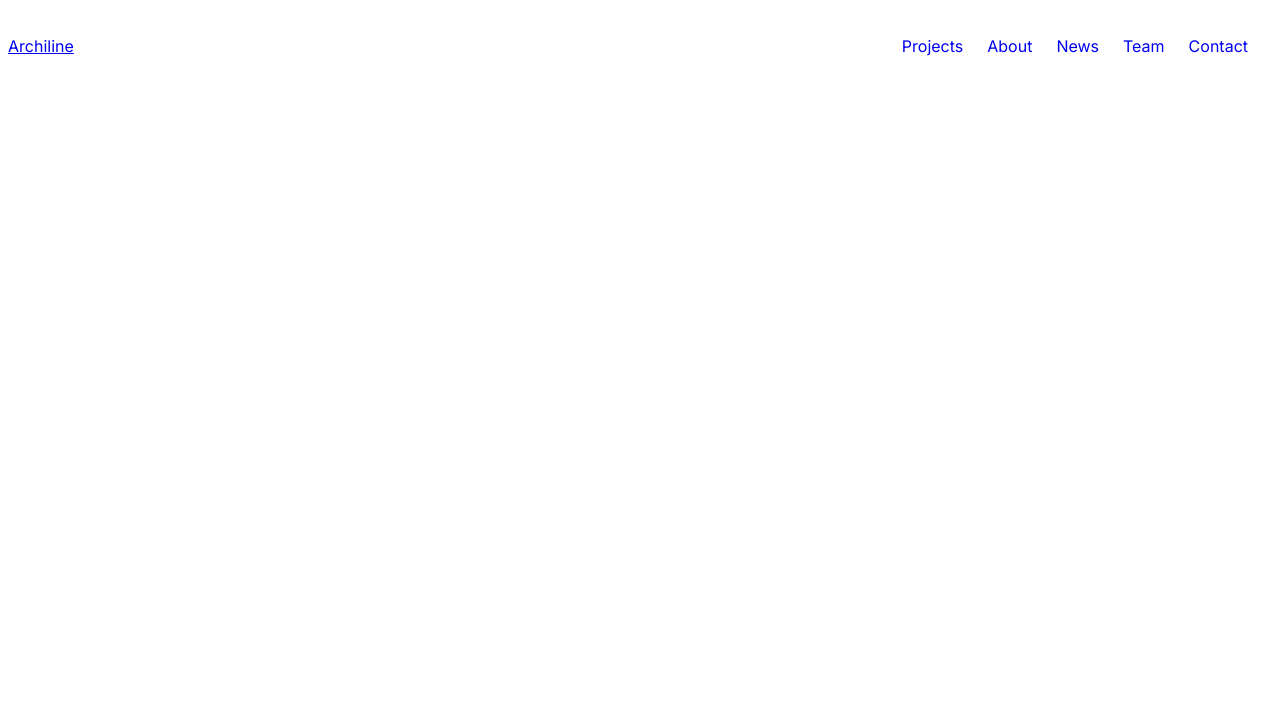
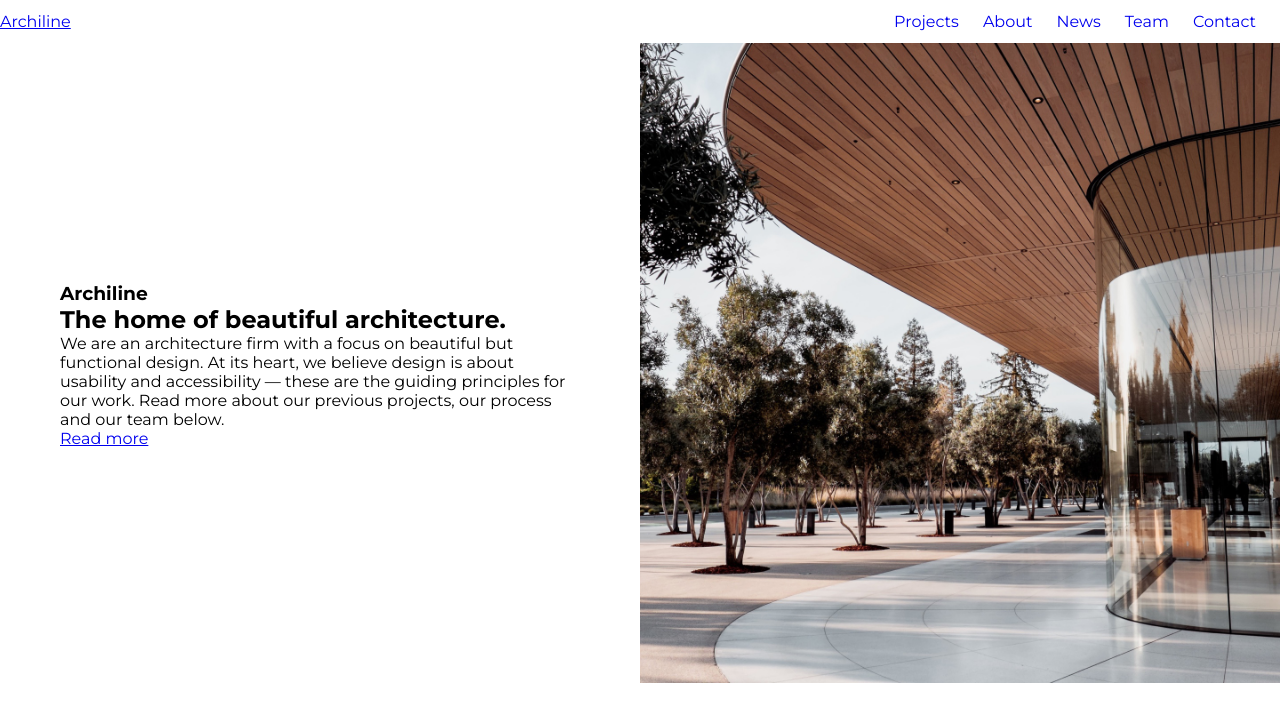
Before and after one commit to vladyslavZinchenko77/archiline, a Next.js app: page / in a window 1280 px wide. Shown: the top 722 px of the page. Built offline with nearby package versions, Linux system fonts and the light colour scheme.

Commit message:
added hero section

```diff
--- a/src/app/page.tsx
+++ b/src/app/page.tsx
@@ -1,12 +1,16 @@
 import Image from 'next/image';
 
 import Header from '@/components/ui/Header';
+import Hero from '@/components/ui/Hero';
+
+import './globals.scss';
 
 export default function Home() {
   return (
     <>
       <Header />
       <main>
+        <Hero />
         {/* <div className={styles.description}>
         <p>
           Get started by editing&nbsp;
--- /dev/null
+++ b/src/components/ui/Hero/Hero.scss
@@ -0,0 +1,26 @@
+
+.hero{
+    display: flex;
+    justify-content: center;
+    align-items: center;
+}
+
+.hero__left{
+    width: 50%;
+    .hero__left-text-wrap{
+        padding: 60px;
+        display: flex;
+        justify-content: center;
+        align-items: flex-start;
+        flex-direction: column;
+    }
+
+}
+
+.hero__right{
+    width: 50%;
+    .hero__right-img{
+        width: 100%;
+        height: auto;
+    }
+}
--- a/src/components/ui/Hero/Hero.tsx
+++ b/src/components/ui/Hero/Hero.tsx
@@ -0,0 +1,40 @@
+import React, { FC } from 'react';
+import Image from 'next/image';
+
+import './Hero.scss';
+
+const Hero: FC = () => {
+  return (
+    <section className="hero">
+      <div className="hero__left">
+        <div className="hero__left-text-wrap">
+          <h3 className="left__title">Archiline</h3>
+          <h1 className="left__sub-title">
+            The home of beautiful architecture.
+          </h1>
+          <p className="left__text">
+            We are an architecture firm with a focus on beautiful but functional
+            design. At its heart, we believe design is about usability and
+            accessibility — these are the guiding principles for our work. Read
+            more about our previous projects, our process and our team below.
+          </p>
+
+          <a className="left__link" href="#">
+            Read more
+          </a>
+        </div>
+      </div>
+      <div className="hero__right">
+        <Image
+          className="hero__right-img"
+          width={1440}
+          height={1440}
+          src={'/img/arch.jpg'}
+          alt="arch"
+        />
+      </div>
+    </section>
+  );
+};
+
+export default Hero;
--- a/src/components/ui/Hero/index.tsx
+++ b/src/components/ui/Hero/index.tsx
@@ -0,0 +1,2 @@
+import Hero from './Hero';
+export default Hero;
```
Also changed, not shown: public/img/arch.jpg (added).
